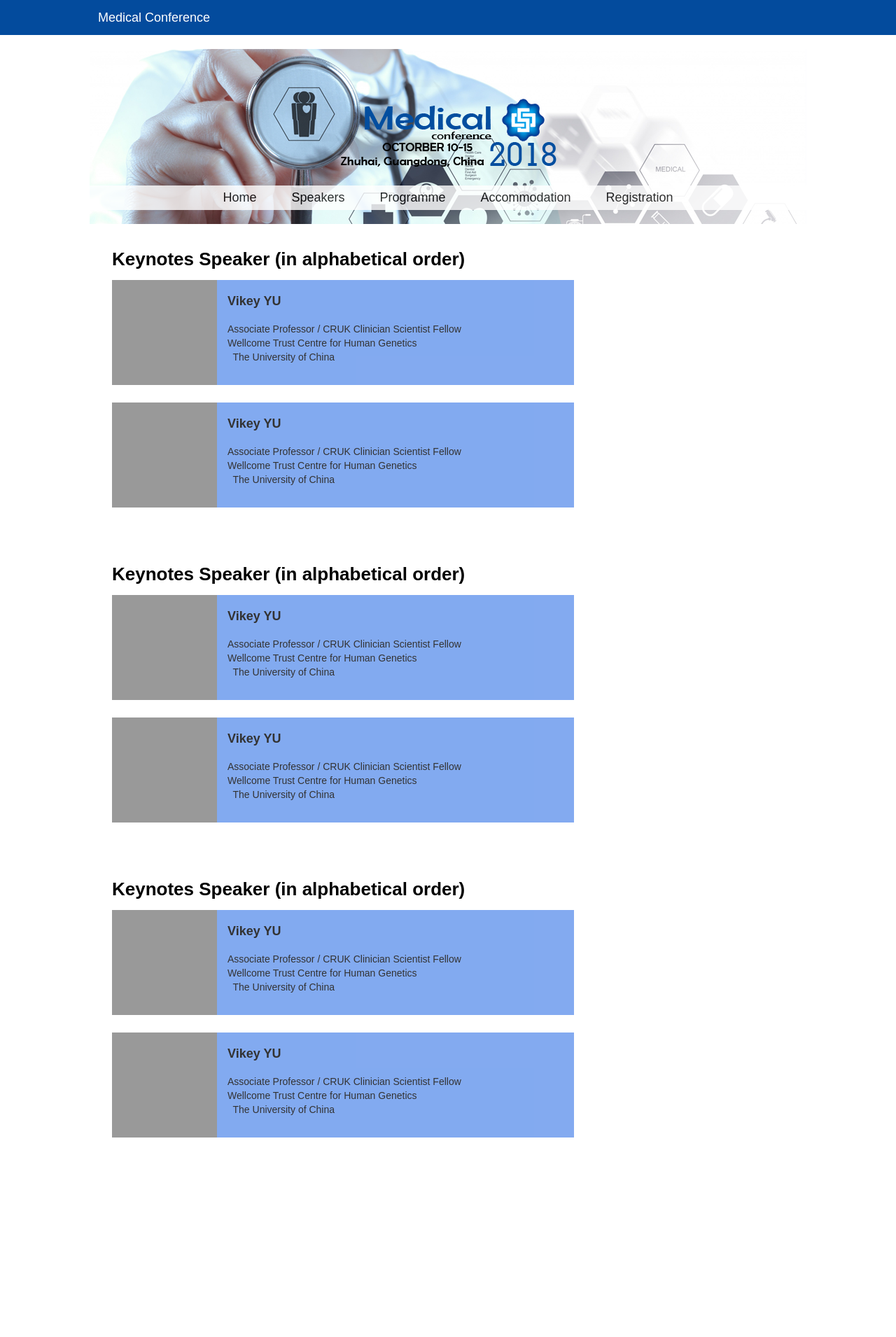
After one commit to Mr-taiyan/web2, a Python web app: template templates/speaker.html in a window 1280 px wide. The commit adds this page. Shown: the top 1910 px of the page at 70% size. Run offline with Jinja, Linux system fonts and the light colour scheme; the template is opened without the code that fills it, so the values that code supplies are empty.

Commit message:
添加了第二个页面（手机bug仍然存在）

```diff
--- a/mt_users/urls.py
+++ b/mt_users/urls.py
@@ -3,5 +3,5 @@ from . import views
 
 urlpatterns = [
     url(r'^$',views.welcome),
-    url(r'^ceshi/$',views.ceshi)
+    url(r'^speaker/$',views.speaker)
 ]
--- a/mt_users/views.py
+++ b/mt_users/views.py
@@ -5,5 +5,5 @@ from django.shortcuts import render
 def welcome(request):
     return render(request,'index.html')
 
-def ceshi(request):
-    return render(request,'ceshi.html')
+def speaker(request):
+    return render(request,'speaker.html')
--- a/static/css/style.css
+++ b/static/css/style.css
@@ -154,7 +154,7 @@
 .content-main{
     /*background: yellowgreen;*/
     width: 700px;
-    height: 100%;
+    /*height: 100%;*/
 }
 
 .content-item{
@@ -162,12 +162,12 @@
     padding: 20px 20px;
 }
 
-.content-item h1{
+.content-item>h1{
     line-height:60px;
     font-size: 26px;
 }
 
-.content-item p{
+.content-item>p{
     line-height:30px;
     margin-top: 20px;
 }
@@ -178,7 +178,7 @@
     right: 0;
     top: 0;
     width:300px;
-    height:100%;
+    /*height:100%;*/
     /*background: orangered;*/
     border-left: 2px solid grey;
 }
@@ -198,6 +198,35 @@
     height: 380px;
 }
 
+
+.small-item{
+    background: cornflowerblue;
+    opacity: 0.8;
+    display: flex;
+    margin-bottom: 25px;
+}
+
+.introduction{
+    height: 150px;
+}
+
+.introduction>h1{
+    font-size: 18px;
+    line-height: 30px;
+    padding: 15px 15px;
+}
+
+.introduction>p{
+    line-height: 20px;
+    font-size: 14px;
+    padding: 0px 15px;
+}
+
+.profile{
+    width: 150px;
+    height: 150px;
+    background: grey;
+}
 /******************************************/
 /******************************************/
 /******************************************/
--- a/templates/base.html
+++ b/templates/base.html
@@ -24,13 +24,13 @@
     </div>
     <div class="navigator">
         <ul>
-            <li><a href="#">Home</a>
+            <li><a href="/">Home</a>
                 <ul class="navigator-sub">
                     <li><a href="#">About</a></li>
                     <li><a href="#">Other</a></li>
                 </ul>
             </li>
-            <li><a href="#">Speakers</a></li>
+            <li><a href="/speaker/">Speakers</a></li>
             <li><a href="#">Programme</a></li>
             <li><a href="#">Accommodation</a></li>
             <li><a href="#">Registration</a></li>
--- /dev/null
+++ b/templates/speaker.html
@@ -0,0 +1,104 @@
+{% extends 'base.html' %}
+
+{% block head %}
+
+{% endblock head %}
+
+{% block body %}
+
+    <div class="container">
+    <div class="content">
+        <div class="content-main">
+            <div class="content-item">
+                <h1>Keynotes Speaker (in alphabetical order)</h1>
+                <div class="small-item">
+                    <div class="profile">
+
+                    </div>
+                    <div class="introduction">
+                        <h1>Vikey YU</h1>
+                        <p>
+                            Associate Professor / CRUK Clinician Scientist Fellow<br/>
+                            Wellcome Trust Centre for Human Genetics<br/>
+                            The University of China
+                        </p>
+                    </div>
+                </div>
+                <div class="small-item">
+                    <div class="profile">
+
+                    </div>
+                    <div class="introduction">
+                        <h1>Vikey YU</h1>
+                        <p>
+                            Associate Professor / CRUK Clinician Scientist Fellow<br/>
+                            Wellcome Trust Centre for Human Genetics<br/>
+                            The University of China
+                        </p>
+                    </div>
+                </div>
+            </div>
+            <div class="content-item">
+                <h1>Keynotes Speaker (in alphabetical order)</h1>
+                <div class="small-item">
+                    <div class="profile">
+
+                    </div>
+                    <div class="introduction">
+                        <h1>Vikey YU</h1>
+                        <p>
+                            Associate Professor / CRUK Clinician Scientist Fellow<br/>
+                            Wellcome Trust Centre for Human Genetics<br/>
+                            The University of China
+                        </p>
+                    </div>
+                </div>
+                <div class="small-item">
+                    <div class="profile">
+
+                    </div>
+                    <div class="introduction">
+                        <h1>Vikey YU</h1>
+                        <p>
+                            Associate Professor / CRUK Clinician Scientist Fellow<br/>
+                            Wellcome Trust Centre for Human Genetics<br/>
+                            The University of China
+                        </p>
+                    </div>
+                </div>
+            </div>
+            <div class="content-item">
+                <h1>Keynotes Speaker (in alphabetical order)</h1>
+                <div class="small-item">
+                    <div class="profile">
+
+                    </div>
+                    <div class="introduction">
+                        <h1>Vikey YU</h1>
+                        <p>
+                            Associate Professor / CRUK Clinician Scientist Fellow<br/>
+                            Wellcome Trust Centre for Human Genetics<br/>
+                            The University of China
+                        </p>
+                    </div>
+                </div>
+                <div class="small-item">
+                    <div class="profile">
+
+                    </div>
+                    <div class="introduction">
+                        <h1>Vikey YU</h1>
+                        <p>
+                            Associate Professor / CRUK Clinician Scientist Fellow<br/>
+                            Wellcome Trust Centre for Human Genetics<br/>
+                            The University of China
+                        </p>
+                    </div>
+                </div>
+            </div>
+        </div>
+    </div>
+    </div>
+
+
+{% endblock body %}
```
Also changed, not shown: 3 other files.
